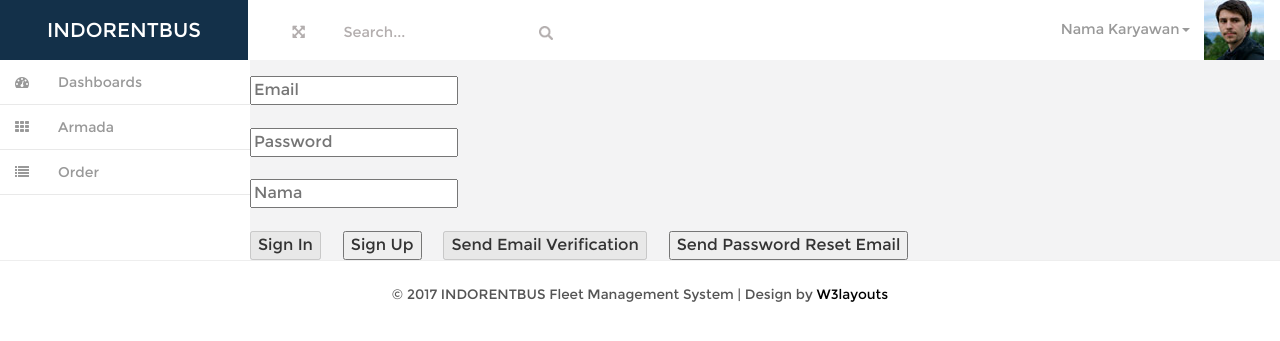
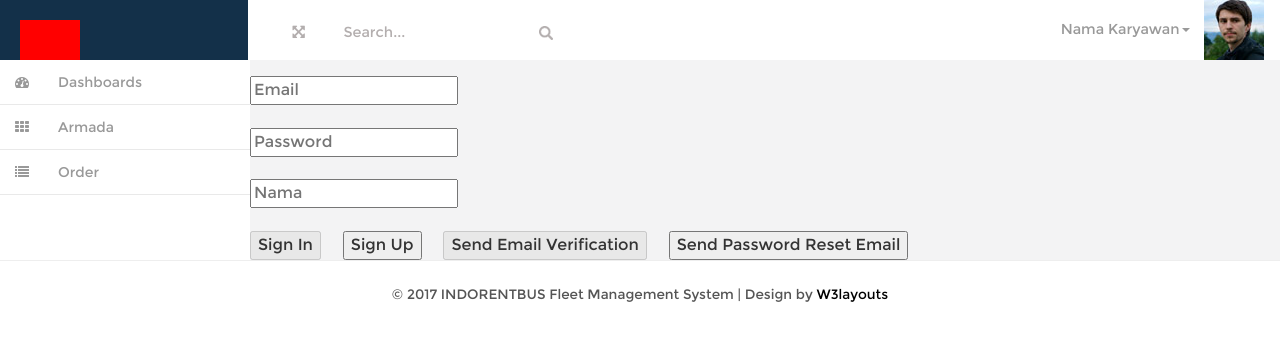
Before and after one commit to kemtol/indorentbus, a Jekyll site: the page built from index.html, in a window 1280 px wide. Shown: the top 341 px of the page. Built offline with Jekyll 4.4.1, drawn with Linux system fonts in a browser that asks for light colours; nearby versions of some CDN libraries; Markdown is read by kramdown in place of the engine named in the settings; comment, search, counter and statistics services are not loaded.

Commit message:
Update default.html

```diff
--- a/_layouts/default.html
+++ b/_layouts/default.html
@@ -66,7 +66,13 @@
 		<nav class="navbar-default navbar-static-top" role="navigation">
 			<div class="navbar-header">
 				<button type="button" class="navbar-toggle" data-toggle="collapse" data-target=".navbar-collapse"> <span class="sr-only">Toggle navigation</span> <span class="icon-bar"></span> <span class="icon-bar"></span> <span class="icon-bar"></span> </button>
-				<h1><a class="navbar-brand" href="{{ site.url }}">INDORENTBUS</a></h1>
+			<h1>
+			<a class="navbar-brand" href="https://kemtol.github.io/indorentbus" style="vertical-align: top;">
+				<span style="width: 60px;height: 60px;background:red;display: block;position: left:0;float: left;"></span>
+				<span style="display: inline-block;padding: 20px 0 0 15px;box-sizing: border-box;width: block;float: left;">INDORENTBUS</span>
+				<span style="display:block;clear:both"></span>
+			</a>
+			</h1>
 			</div>
 			<div class=" border-bottom">
 				<div class="full-left">
```
